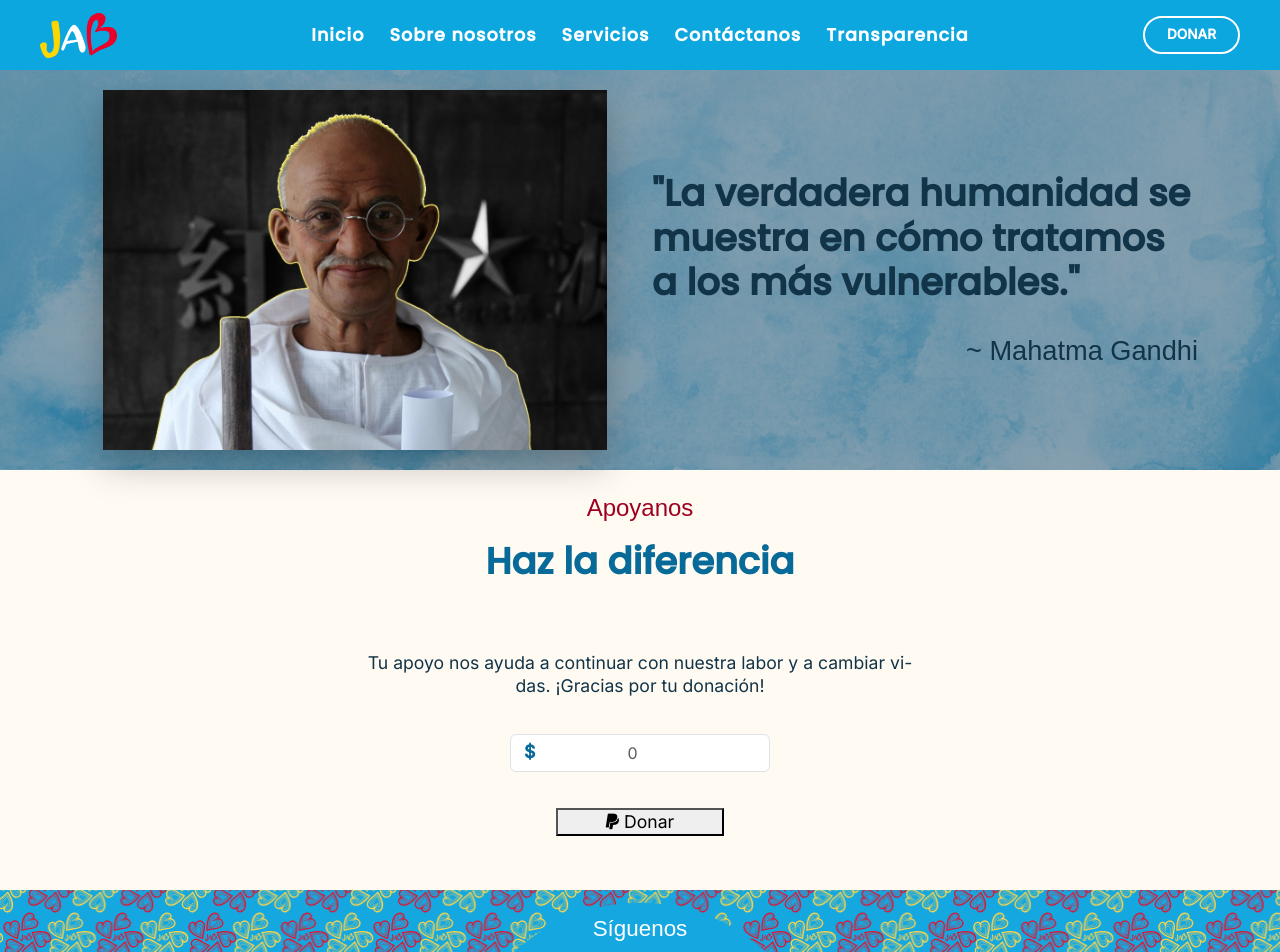
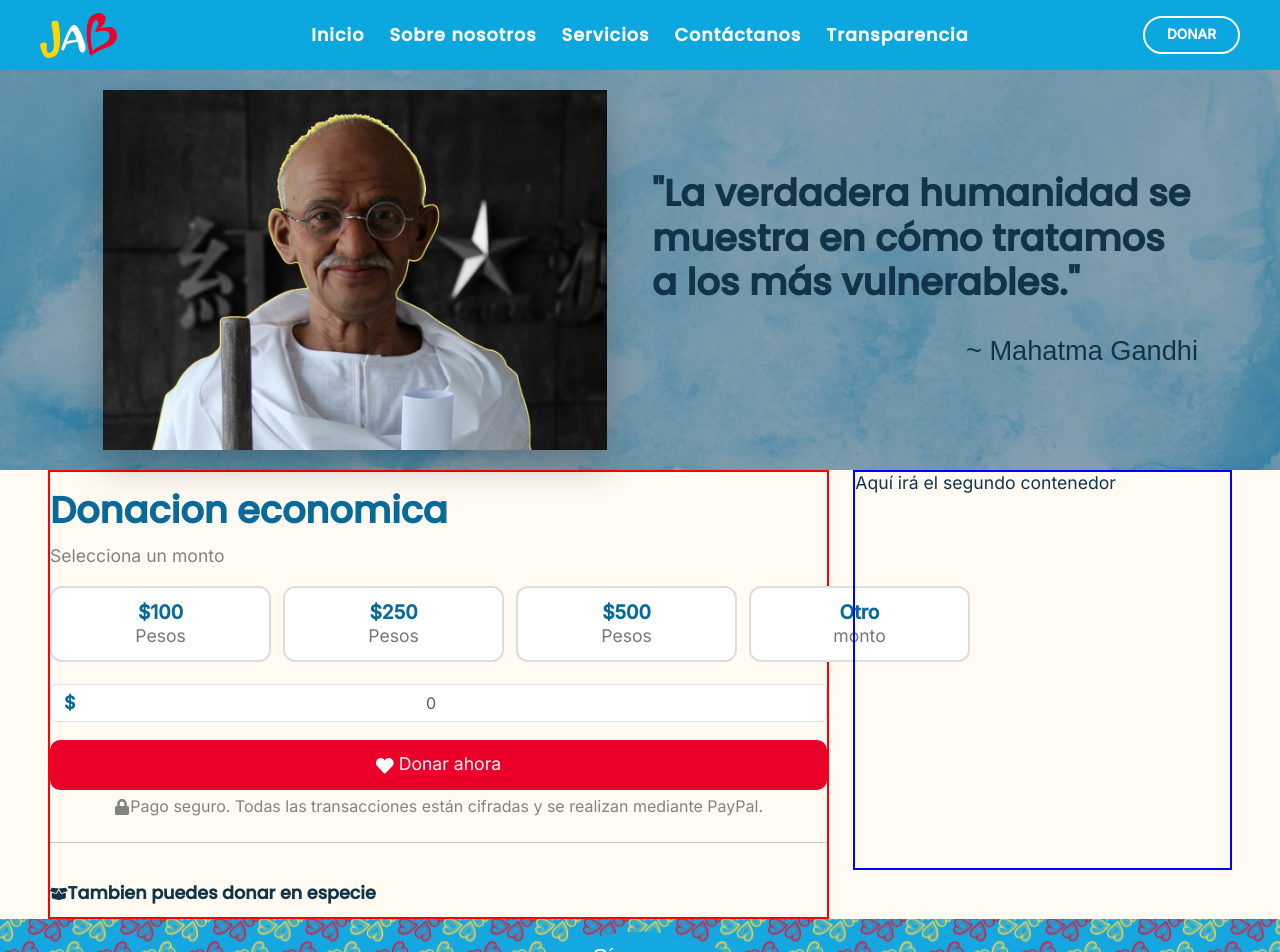
Before and after one commit to AsleepSiren4516/JAB-REACT, a React (Vite) app: page /Donar in a window 1280 px wide. Shown: the top 952 px of the page. Built offline with nearby package versions, Linux system fonts and the light colour scheme; a web font is replaced by a local one.

Commit message:
Donacion-cambios

```diff
--- a/src/componentes/Donacion.jsx
+++ b/src/componentes/Donacion.jsx
@@ -1,7 +1,10 @@
 import { useState } from "react";
+import { FaHeart } from "react-icons/fa";
 
 export default function Donacion() {
   const [cantidad, setCantidad] = useState("");
+
+  const montos = [100, 250, 500];
 
   return (
     <form
@@ -13,8 +16,39 @@ export default function Donacion() {
       <input type="hidden" name="business" value="7UR3QW4YYSDCQ" />
       <input type="hidden" name="currency_code" value="MXN" />
 
+      {/* Botones de monto */}
+      <div className="montos-container">
+        {montos.map((monto) => (
+          <button
+            key={monto}
+            type="button"
+            className={`monto-btn ${
+              Number(cantidad) === monto ? "activo" : ""
+            }`}
+            onClick={() => setCantidad(monto)}
+          >
+            <strong>${monto}</strong>
+            <span>Pesos</span>
+          </button>
+        ))}
+
+        <button
+          type="button"
+          className={`monto-btn ${
+            cantidad !== "" && !montos.includes(Number(cantidad))
+              ? "activo"
+              : ""
+          }`}
+        >
+          <strong>Otro</strong>
+          <span>monto</span>
+        </button>
+      </div>
+
+      {/* Input */}
       <div className="donar-input-wrapper">
         <span className="donar-currency">$</span>
+
         <input
           type="number"
           name="amount"
@@ -27,9 +61,8 @@ export default function Donacion() {
         />
       </div>
 
-
-      <button type="submit" className="donar-btn btn-primary btn-lg px-5">
-        <i className="fab fa-paypal mr-2"></i> Donar
+      <button type="submit" className="donar-btn btn-primary btn-lg">
+        <FaHeart /> Donar ahora
       </button>
     </form>
   );
--- a/src/css/style.css
+++ b/src/css/style.css
@@ -948,12 +948,33 @@ html, body, #root{
   z-index: 2;
 }
 
+
 .donar-image{
   max-width: 100%;
   max-height: 360px;
   object-fit: cover;
   box-shadow: 0 15px 35px var(--transSombra);
   transition: transform 0.3s ease, box-shadow 0.3s ease;
+}
+
+.donar-form{
+    border: 2px solid red;
+    min-height: 400px;
+}
+
+.donar-info{
+    border: 2px solid blue;
+    min-height: 400px;
+}
+
+.donar-btn{
+  width: 100%;
+  max-width: 920px;
+  height: 50px;
+  border-radius: 10px;
+  color: var(--blanco);
+  background-color: var(--rojo);
+  border: 20px;
 }
 
 .donar-title{
@@ -972,35 +993,31 @@ html, body, #root{
   margin-bottom: 1.5rem;
 }
 
-.donar-datos-subtitle{
-  color: var(--rojo-texto);
-}
-
 .donar-datos-title{
   color: var(--azul-texto);
+
 }
 
 .donar-datos{
-  max-width: 600px;
-  width: 90%;
   background-color: var(--transAzul);
   margin: 0 auto;
-  border-radius: 30px;
-  padding: 30px 20px;
+  padding: 5px 0px;
 }
 
 .donar-datos-inner {
   display: flex;
   flex-direction: column;
-  align-items: center;
-  gap: 20px;
+  align-items: flex-start;
+  gap: 2px;
+  width: 100%;
+
 }
 
 .donar-input-wrapper {
   position: relative;
-  max-width: 280px;
+  max-width: 920px;
   width: 100%;
-  margin: 0 auto;
+
 }
 
 .donar-currency {
@@ -1021,6 +1038,56 @@ html, body, #root{
   margin-bottom: 16px;
   width: 100%;
 }
+
+.pago-seguro{
+  align-self: center;
+  color: #828282;
+
+}
+
+.monto{
+  color: #828282;
+}
+
+
+.montos-container{
+    display:flex;
+    gap:12px;
+    width:100%;
+    margin-bottom:20px;
+    width: 920px;
+}
+
+.monto-btn{
+    flex:1;
+    border:2px solid #ddd;
+    border-radius:12px;
+    background:#fff;
+    padding:12px 8px;
+
+    display:flex;
+    flex-direction:column;
+    align-items:center;
+
+    cursor:pointer;
+    transition:.2s;
+}
+
+.monto-btn strong{
+    font-size:1.2rem;
+    color: var(--azul-texto);
+}
+
+.monto-btn span{
+    font-size:.85rem;
+    color:#777;
+}
+
+.monto-btn.activo{
+    border-color:#3cb8e8;
+    background:#eef9ff;
+}
+
 
 
 /*Configuracion contactos*/
--- a/src/paginas/Donar.jsx
+++ b/src/paginas/Donar.jsx
@@ -1,6 +1,6 @@
 import Donacion from "../componentes/Donacion";
 import filosofo from "../assets/ghandi.jpeg";
-import { FaHeart } from "react-icons/fa";
+import { FaHeart, FaLock, FaBoxOpen } from "react-icons/fa";
 
 export default function Donar(){
     return (
@@ -32,20 +32,47 @@ export default function Donar(){
           </div>
         </div>
 
-        <div className="d-flex flex-column align-items-center">
-          <h4 className="donar-datos-subtitle pt-4">Apoyanos</h4>
-          <h1 className="donar-datos-title mt-2">Haz la diferencia</h1>
-        </div>
-        <br/>
+        <div className="container-fluid px-5">
+          <div className="row">
 
-        <div className="py-2 pb-4">
-          <div className="donar-datos">
-            <div className="donar-datos-inner">
-              <p className="about-text text-center">Tu apoyo nos ayuda a continuar con nuestra labor y a cambiar vidas. ¡Gracias por tu donación!</p>
-              <Donacion />
+            {/* Contenedor 1 (más ancho) */}
+            <div className="col-lg-8">
+              <div className="donar-form text-start">
+                <div className="d-flex flex-column">
+                  <h1 className="donar-datos-title mt-3">Donacion economica</h1>
+                </div>
+                <div className="py-0 pb-1">
+                  <div className="donar-datos">
+                    <div className="donar-datos-inner">
+
+                      {/*
+                      <p className="about-text">
+                        Tu apoyo nos ayuda a continuar con nuestra labor y a cambiar vidas. ¡Gracias por tu donación!
+                      </p>
+                      */}
+
+                      <p className="monto">Selecciona un monto</p>
+
+                      <Donacion />
+                      <p className="pago-seguro py-1 my-0 fs-6 "><FaLock/>Pago seguro. Todas las transacciones están cifradas y se realizan mediante PayPal.</p>
+                    </div>
+                  </div>
+                  <hr />
+                </div>
+                <h3 className="general-text"><FaBoxOpen/>Tambien puedes donar en especie</h3>
+              </div>
             </div>
+
+            {/* Contenedor 2 (más pequeño) */}
+            <div className="col-lg-4">
+              <div className="donar-info">
+                Aquí irá el segundo contenedor
+              </div>
+            </div>
+
           </div>
         </div>
+
         </>
       );
 }
```
